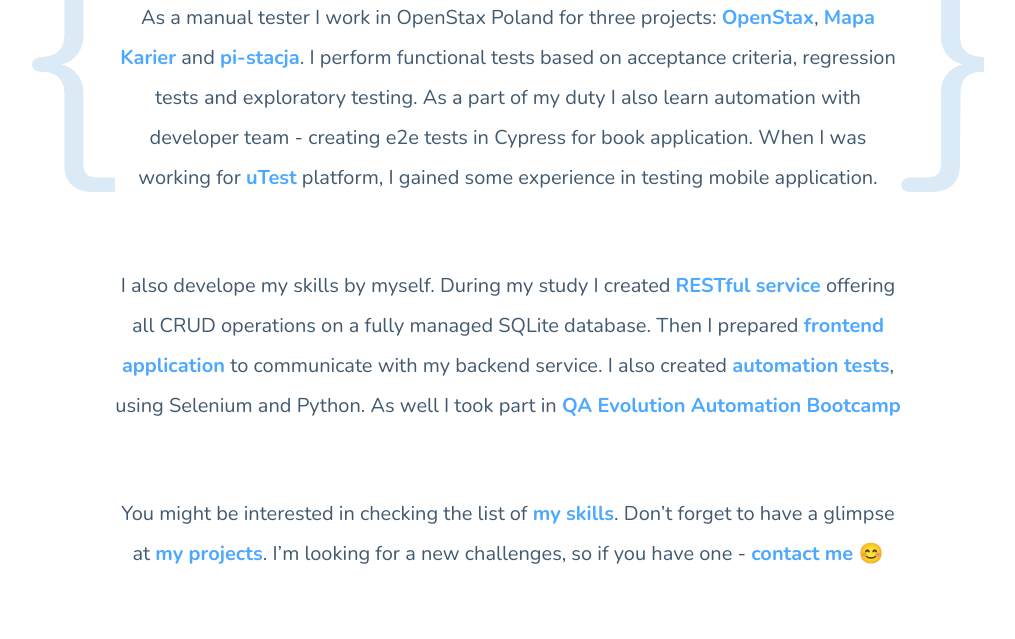
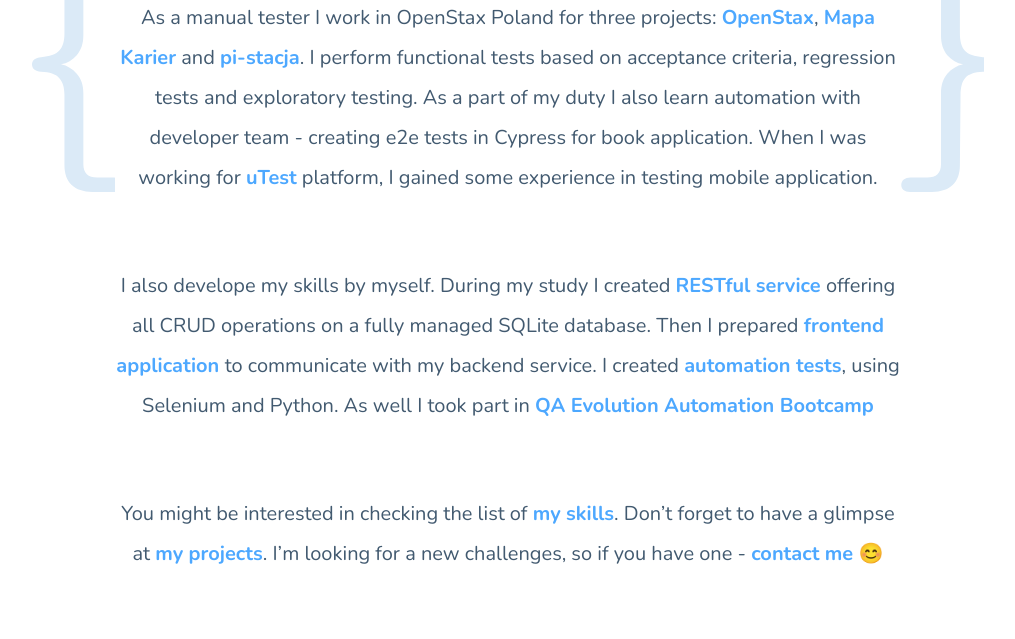
Before and after one commit to ewaforman/ewaforman.github.io, a website built with webpack: page src/pages/index.html in a window 1280 px wide. Shown: the part 411-1050 px from the top of the page, without its empty margins (132-1147 px from the left). Built offline with nearby package versions, Linux system fonts and the light colour scheme; no server answers.

Commit message:
update linkedin

```diff
--- a/src/pages/index.html
+++ b/src/pages/index.html
@@ -48,7 +48,7 @@
             I also develope my skills by myself. During my study I created <a class="hero__link" href="#projects">RESTful service </a> offering all CRUD operations on
             a fully managed SQLite database. Then I prepared
             <a class="hero__link" href="#projects">frontend application </a> to communicate with my backend service.
-            I also created <a class="hero__link" href="#projects">automation tests</a>, using Selenium and Python. As well I took part in <a class="hero__link"
+            I created <a class="hero__link" href="#projects">automation tests</a>, using Selenium and Python. As well I took part in <a class="hero__link"
             href="https://www.evolution.com/">QA Evolution Automation Bootcamp</a>
 
             </p>
```
